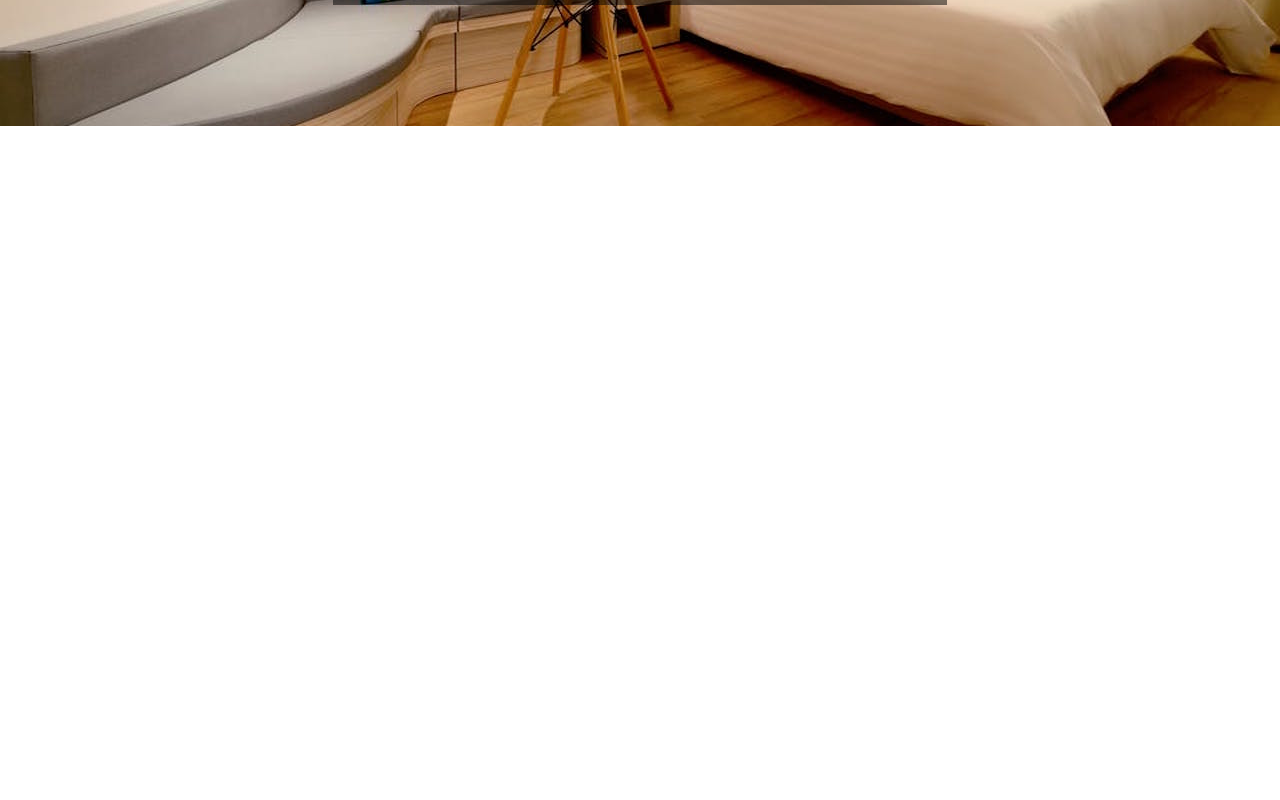
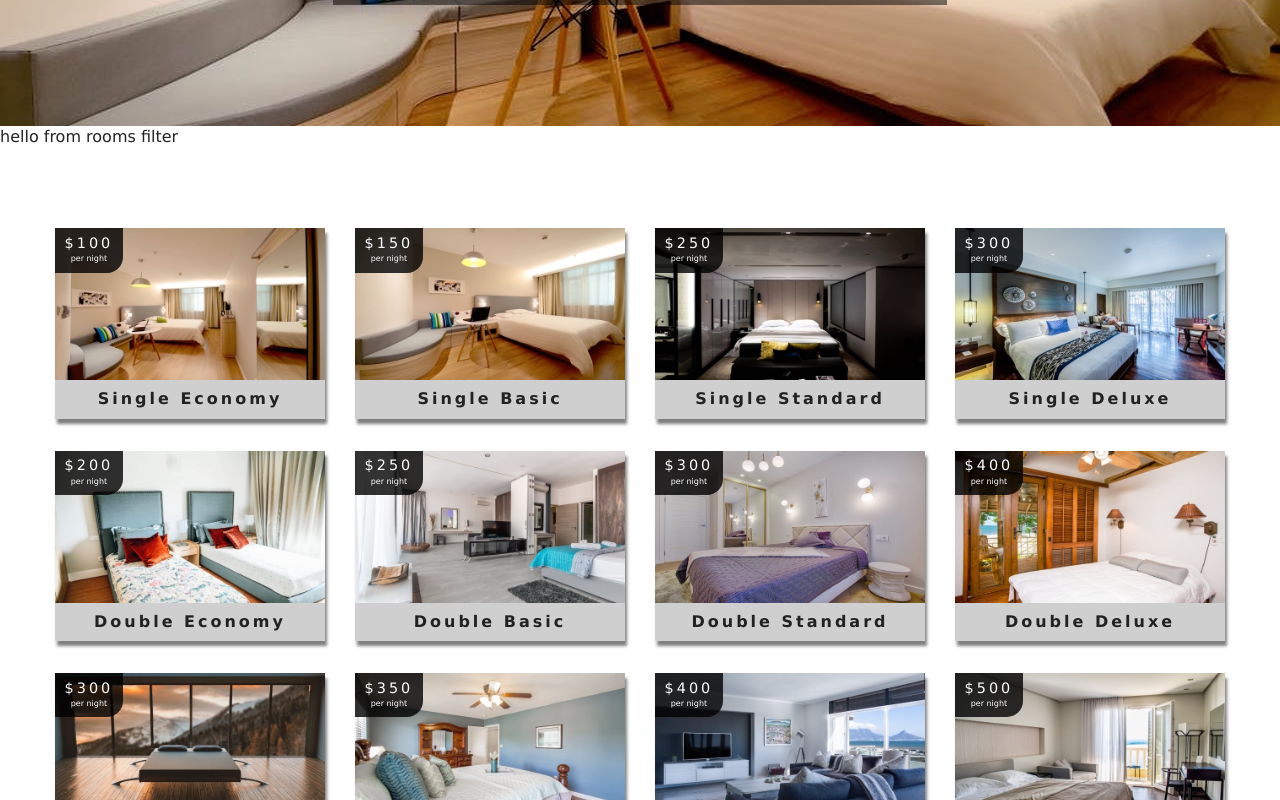
Before and after one commit to kolpakovin/four-seasons, a React (Create React App) app: page /rooms in a window 1280 px wide. Shown: the part 420-1220 px from the top of the page. Before the commit the page ends 800 px from the top, so only its background shows below. Built offline with nearby package versions, Linux system fonts and the light colour scheme.

Commit message:
done rooms-list component

```diff
--- a/src/Context.js
+++ b/src/Context.js
@@ -49,4 +49,12 @@
 
 const RoomsConsumer = RoomContex.Consumer;
 
+export const withRoomConsumer = Component => {
+    return function ConsumerWrapper(props) {
+        return <RoomsConsumer>
+            {value => <Component {...props} context={value} />}
+        </RoomsConsumer>
+    }
+}
+
 export { RoomProvider, RoomsConsumer, RoomContex };
--- /dev/null
+++ b/src/components/RoomsContainer.js
@@ -0,0 +1,51 @@
+import React from 'react';
+import RoomsFilter from './RoomsFilter';
+import RoomsList from './RoomsList';
+import { withRoomConsumer } from '../Context';
+import Loading from './Loading';
+
+const RoomsContainer = ({ context }) => {
+    const { loading, sortedRooms, rooms } = context;
+    if (loading) {
+        return <Loading />
+    }
+    return (
+        <>
+            <RoomsFilter rooms={rooms} />
+            <RoomsList rooms={sortedRooms} />
+        </>
+    );
+}
+
+export default withRoomConsumer(RoomsContainer)
+
+// import React from 'react';
+// import RoomsFilter from './RoomsFilter';
+// import RoomsList from './RoomsList';
+// import { RoomsConsumer } from '../Context';
+// import Loading from './Loading';
+
+// const RoomsContainer = (props) => {
+//     return (
+//         <RoomsConsumer>
+//             {
+//                 value => {
+//                     const { loading, sortedRooms, rooms } = value;
+//                     console.log(loading)
+//                     if (loading) {
+//                         return <Loading />
+//                     }
+//                     return (<div>
+//                         Hellog fom Room Container
+//                         <RoomsFilter rooms={rooms} />
+//                         <RoomsList rooms={sortedRooms} />
+//                     </div>
+//                     );
+//                 }
+//             }
+
+//         </RoomsConsumer>
+//     );
+// }
+
+// export default RoomsContainer;
--- /dev/null
+++ b/src/components/RoomsFilter.js
@@ -0,0 +1,11 @@
+import React from 'react';
+
+const RoomsFilter = () => {
+    return (
+        <div>
+            hello from rooms filter
+        </div>
+    );
+}
+
+export default RoomsFilter;
--- /dev/null
+++ b/src/components/RoomsList.js
@@ -0,0 +1,25 @@
+import React from 'react';
+import Room from './Room';
+
+const RoomsList = ({ rooms }) => {
+    if (rooms.length === 0) {
+        return (
+            <div className="empty-search">
+                <h3>unfortunately no rooms matched your search parameters</h3>
+            </div>
+        )
+    }
+    return (
+        <section className="roomslist">
+            <div className="roomslist-center">
+                {
+                    rooms.map(item => {
+                        return <Room key={item.id} room={item} />
+                    })
+                }
+            </div>
+        </section>
+    );
+}
+
+export default RoomsList;
--- a/src/pages/Rooms.js
+++ b/src/pages/Rooms.js
@@ -1,10 +1,13 @@
 import React from 'react';
+import { Link } from 'react-router-dom';
+
 import Hero from '../components/Hero';
 import Banner from '../components/Banner';
-import { Link } from 'react-router-dom';
+import RoomsContainer from '../components/RoomsContainer';
 
 const Rooms = () => {
     return (
+        <>
         <Hero hero="roomsHero">
             <Banner title="our rooms">
                 <Link to="/" className="btn-primary">
@@ -12,6 +15,8 @@
                 </Link>
             </Banner>
         </Hero>
+        <RoomsContainer />
+        </>
     )
 }
 
```
